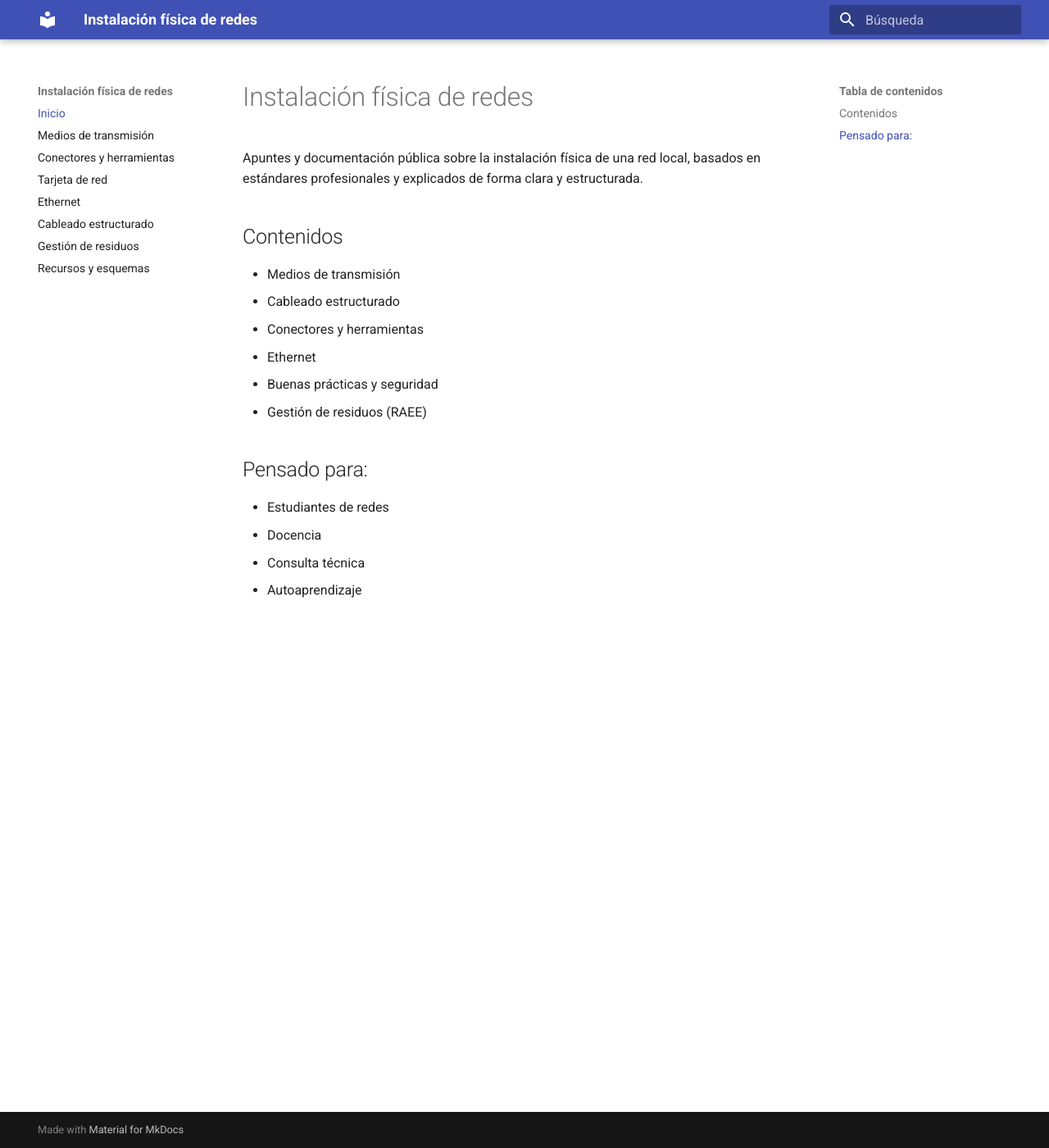
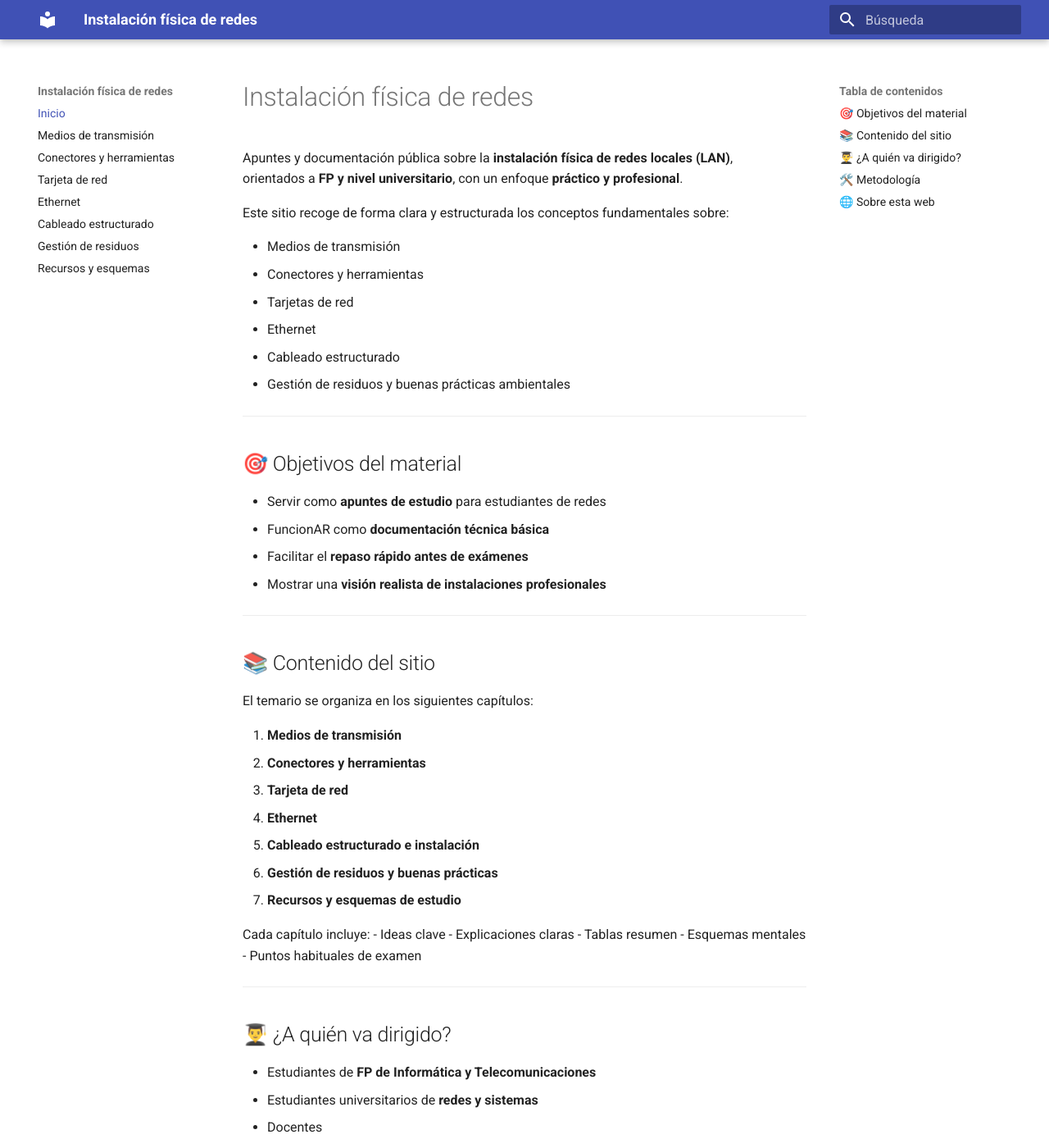
Before and after one commit to sergioaracilruiz/Apuntes-REDES, an MkDocs documentation site: the page built from docs/index.md, in a window 1280 px wide and 1400 px high. Shown: the whole window at 82% size. Built offline with MkDocs 1.6.1 and Material for MkDocs 9.7.7, drawn with Linux system fonts in a browser that asks for light colours; some of the changed text lies outside the part shown.

Commit message:
Mejoras en la portada después de completar los capitulos

```diff
--- a/docs/index.md
+++ b/docs/index.md
@@ -1,19 +1,78 @@
 # Instalación física de redes
 
-Apuntes y documentación pública sobre la instalación física de una red local,
-basados en estándares profesionales y explicados de forma clara y estructurada.
+Apuntes y documentación pública sobre la **instalación física de redes locales (LAN)**,
+orientados a **FP y nivel universitario**, con un enfoque **práctico y profesional**.
 
-## Contenidos
+Este sitio recoge de forma clara y estructurada los conceptos fundamentales sobre:
 
 - Medios de transmisión
+- Conectores y herramientas
+- Tarjetas de red
+- Ethernet
 - Cableado estructurado
-- Conectores y herramientas
-- Ethernet
-- Buenas prácticas y seguridad
-- Gestión de residuos (RAEE)
+- Gestión de residuos y buenas prácticas ambientales
 
-## Pensado para:
-- Estudiantes de redes
-- Docencia
-- Consulta técnica
-- Autoaprendizaje
+---
+
+## 🎯 Objetivos del material
+
+- Servir como **apuntes de estudio** para estudiantes de redes
+- FuncionAR como **documentación técnica básica**
+- Facilitar el **repaso rápido antes de exámenes**
+- Mostrar una **visión realista de instalaciones profesionales**
+
+---
+
+## 📚 Contenido del sitio
+
+El temario se organiza en los siguientes capítulos:
+
+1. **Medios de transmisión**
+2. **Conectores y herramientas**
+3. **Tarjeta de red**
+4. **Ethernet**
+5. **Cableado estructurado e instalación**
+6. **Gestión de residuos y buenas prácticas**
+7. **Recursos y esquemas de estudio**
+
+Cada capítulo incluye:
+- Ideas clave
+- Explicaciones claras
+- Tablas resumen
+- Esquemas mentales
+- Puntos habituales de examen
+
+---
+
+## 👨‍🎓 ¿A quién va dirigido?
+
+- Estudiantes de **FP de Informática y Telecomunicaciones**
+- Estudiantes universitarios de **redes y sistemas**
+- Docentes
+- Personas que se inician en instalaciones de red
+- Profesionales que quieren repasar conceptos básicos
+
+---
+
+## 🛠️ Metodología
+
+- Lenguaje técnico, pero accesible
+- Enfoque práctico
+- Basado en estándares reales
+- Pensado para **aprender y aplicar**
+
+---
+
+## 🌐 Sobre esta web
+
+Esta web está construida con **Markdown + MkDocs** y se publica como **sitio web estático**, lo que permite:
+
+- Navegación sencilla
+- Consulta desde cualquier dispositivo
+- Actualización continua del contenido
+- Uso como repositorio de estudio
+
+---
+
+📌 **Consejo**:
+Empieza por el Capítulo 01 y utiliza la sección **Recursos y esquemas** para repasar antes de los exámenes.
```
